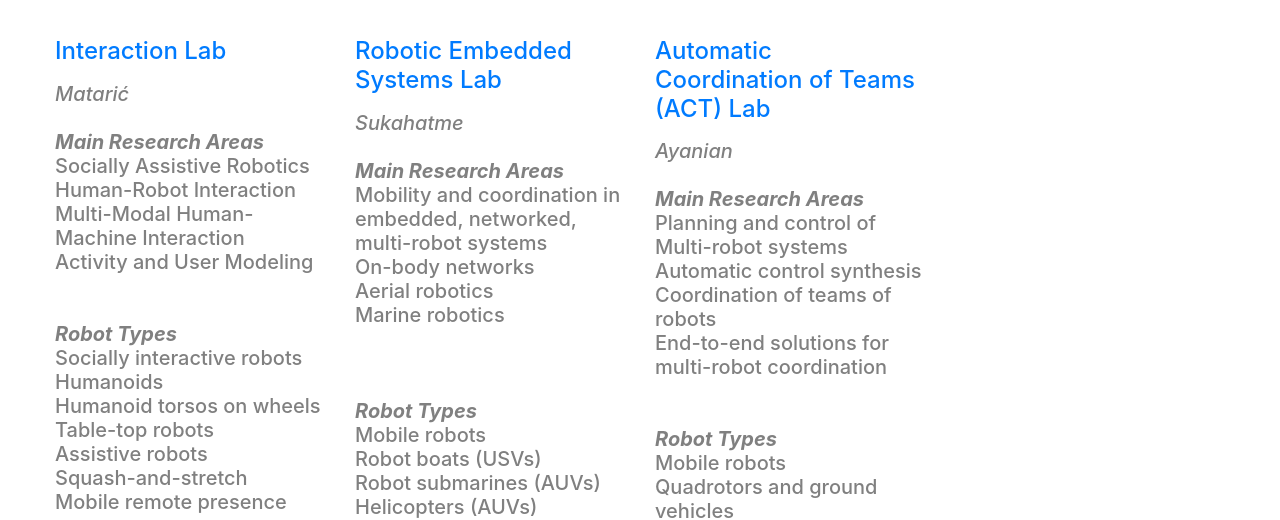
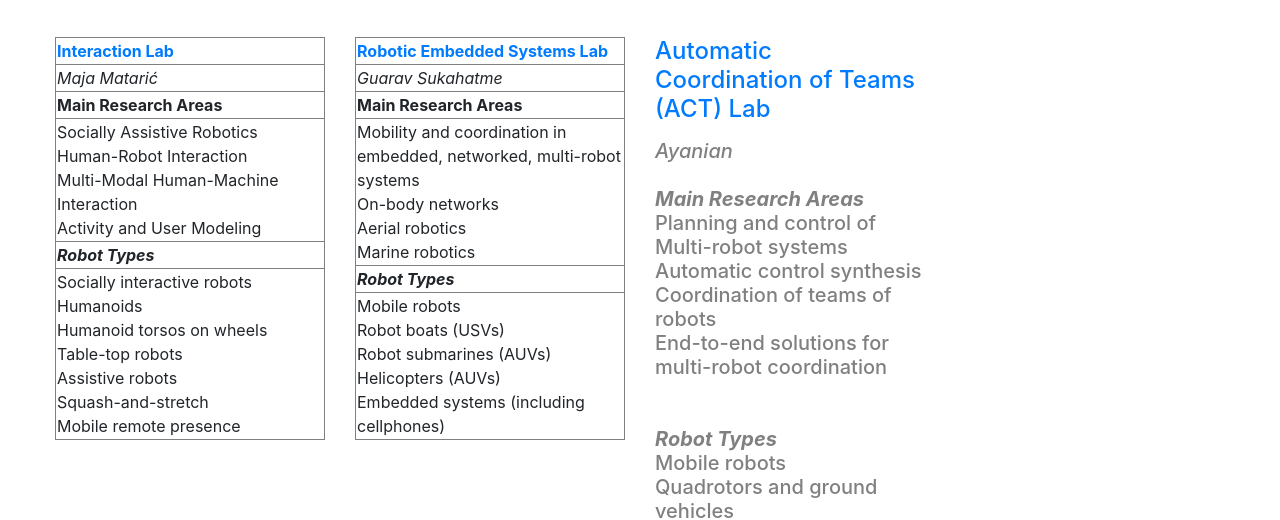
Before and after one commit to interactionlabtest/interactionlabtest.github.io, a plain HTML site: page research.html in a window 1280 px wide. Shown: the part 298-818 px from the top of the page. Drawn offline with nearby package versions, Linux system fonts and the light colour scheme.

Commit message:
Refactoring Research Page

```diff
--- a/research.html
+++ b/research.html
@@ -31,41 +31,68 @@
 <body>
 	<div class="row" id="labs">
 		<div class="col-sm-3">
-					<h4><p><a href="http://robotics.usc.edu/interaction/">Interaction Lab</a></p></h4>
-					<h5><i>Matarić<br><br>
-					<b>Main Research Areas</b></i><br>
-					Socially Assistive Robotics<br>
+			<table border="1">
+				<tr>
+					<th><a href="http://robotics.usc.edu/interaction/">Interaction Lab</a></th>
+				</tr>
+				<tr>
+					<td><i>Maja Matarić</td>
+					</tr>
+					<tr>
+						<td><b>Main Research Areas</b></i><br></td>
+					</tr>
+					<tr>
+						<td>Socially Assistive Robotics<br>
 							Human-Robot Interaction<br>
 							Multi-Modal Human-Machine Interaction<br>
-					Activity and User Modeling<br>
-					<br><br>
-					<i><b>Robot Types</b></i><br>
-					Socially interactive robots <br>
+							Activity and User Modeling<br></td>
+						</tr>
+						<tr>
+							<td><i><b>Robot Types</b></i></td>
+
+						</tr>
+						<tr>
+							<td>Socially interactive robots <br>
 								Humanoids<br>
 								Humanoid torsos on wheels<br>
 								Table-top robots<br>
 								Assistive robots<br>
 								Squash-and-stretch<br>
-					Mobile remote presence
+							Mobile remote presence</td>
+						</tr>
 					</h5>
+				</table>
 			</div>
 			<div class="col-sm-3">
-					<h4><p><a href="http://robotics.usc.edu/resl/">Robotic Embedded Systems Lab</a></p></h4>
-					<h5><i>Sukahatme<br><br>
-					<b>Main Research Areas</b></i><br>
-					Mobility and coordination in embedded, networked, multi-robot systems <br>
+				<table border="1">
+					<tr>
+				<th><a href="http://robotics.usc.edu/resl/">Robotic Embedded Systems Lab</a></th>
+			</tr>
+			<tr>
+				<td><i>Guarav Sukahatme</td>
+			</tr>
+			<tr>
+					<td><b>Main Research Areas</b></i><br></td>
+			</tr>
+			<tr>
+					<td>Mobility and coordination in embedded, networked, multi-robot systems <br>
 					On-body networks<br>
 					Aerial robotics<br>
-					Marine robotics<br>
-					<br><br><br>
-					<i><b>Robot Types</b></i><br>
-					Mobile robots<br>
+					Marine robotics<br></td>
+			</tr>
+			<tr>
+					<td><i><b>Robot Types</b></i><br></td>
+			</tr>
+			<tr>
+					<td>Mobile robots<br>
 					Robot boats (USVs)<br>
 					Robot submarines (AUVs)<br>
 					Helicopters (AUVs)<br>
-					Embedded systems (including cellphones)
-					</h5>
+					Embedded systems (including cellphones)</td>
+			</tr>
+			</table>
 			</div>
+
 
 			<div class="col-sm-3">
 				<h4><p><a href="http://act.usc.edu/">Automatic Coordination of Teams (ACT) Lab</a></p></h4>
```
Lines whose indentation alone changed are shown as unchanged.
